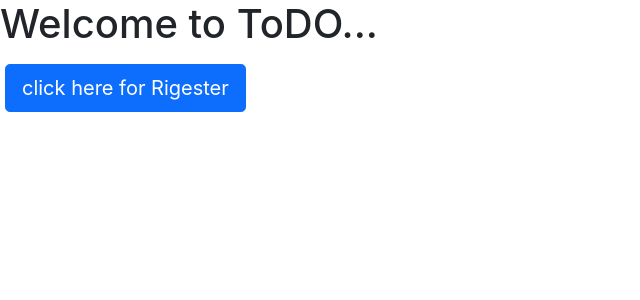
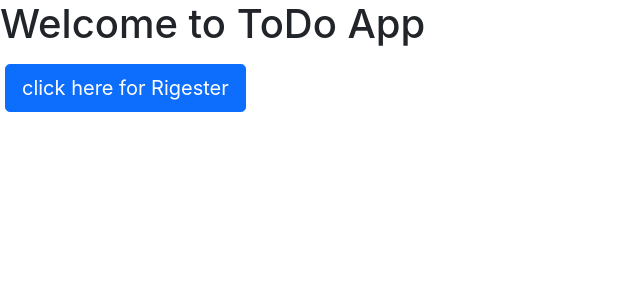
Before and after one commit to ganesh1128/reactN_task, a React (Create React App) app: page / in a window 1280 px wide. Shown: the top 300 px of the page, without its empty margins (0-640 px from the left). Built offline with nearby package versions, Linux system fonts and the light colour scheme.

Commit message:
Update Home.js

```diff
--- a/src/Home.js
+++ b/src/Home.js
@@ -5,7 +5,7 @@ import "./Login.css";
 function Home() {
     return (
         <div>
-            <h1>Welcome to ToDO...</h1>
+            <h1>Welcome to ToDo App</h1>
              <Link to="/register">
                  <input className="btn btn-lg btn-primary ml-5 mt-2 " type="submit" value="click here for Rigester" />
                  </Link>
```
